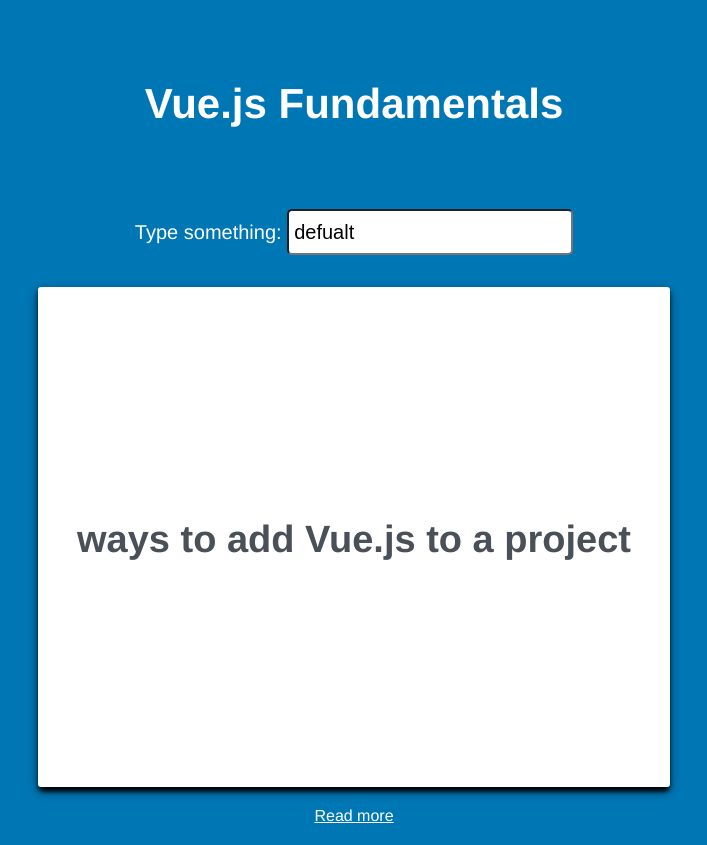
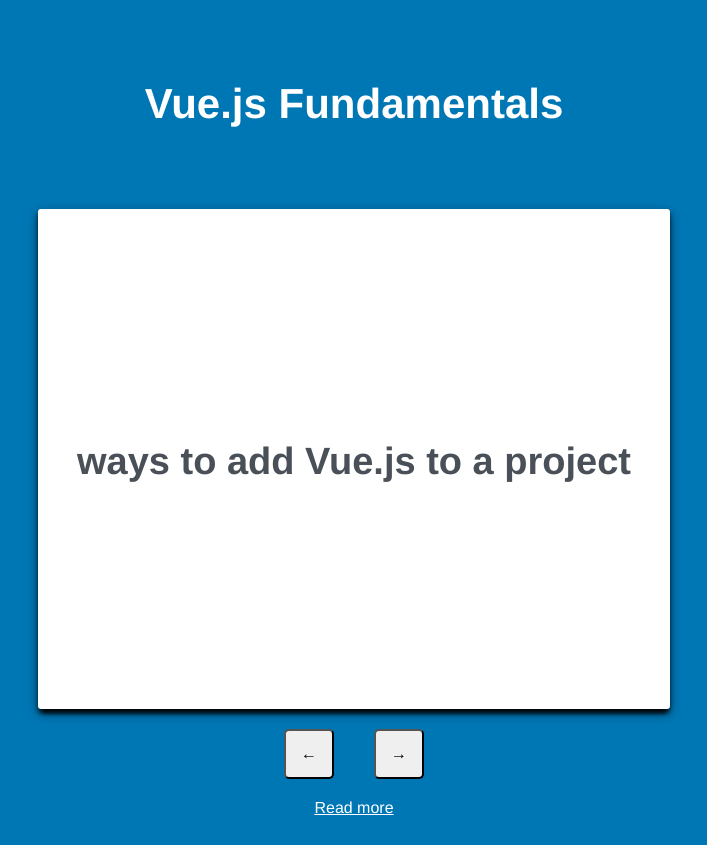
Before and after one commit to derrak/learn-VueJS, a plain HTML site: page Chap_01/index.html in a window 1280 px wide. Shown: the whole page, without its empty margins (286-993 px from the left). Drawn offline with nearby package versions, Linux system fonts and the light colour scheme.

Commit message:
add nav buttons and click flip functionality

```diff
--- a/Chap_01/index.html
+++ b/Chap_01/index.html
@@ -10,16 +10,19 @@
         <div id="app">
             <h1 v-text="deckName"></h1>
 
-            <div class="user-input">
-                Type something: <input type="text" v-model="userInput">
+            <!-- add click handler with statement value to div -->
+            <!-- @ is shorthand for v-on: -->
+            <div @click="flipped = !flipped" class="card">
+                <h2 v-text="flipped ? '' : cards[index].front"></h2>
+                <div v-html="flipped ? cards[index].back : '' "></div>
             </div>
 
-            <div class="card">
-                <!-- <h2 v-text="flipped ? '' : cards[0].front"></h2>
-                <div v-html="flipped ? cards[0].back : '' "></div> -->
-                <h2 v-text="userInput == 'flip' ? '' : cards[0].front"></h2>
-                <div v-html="userInput == 'flip' ? cards[0].back : '' "></div>
+            <div class="navigation">
+            <!-- @click="move" encapsulates logic in method called move -->
+            <button @click="move(-1)" type="button"> &#8592; </button>
+            <button @click="move(1)" type="button"> &#8594; </button>
             </div>
+
             <a :href="readMoreUrl">Read more</a>
             <!-- :href is a shorthand syntax version of v-bind:href=...-->
         </div>
@@ -33,18 +36,26 @@
                 //data is an function our app will work with
                 //returns an object
                 data(){
-                    return{
+                    return {
                         deckName: 'Vue.js Fundamentals',
                         cards: cards, // this could be shortcutted to just say "cards", since it's common to have the same word on both sides of the ":"
+                        index: 0,
                         flipped: false,
-                        readMoreUrl: 'https://vuejs.org/guide/introduction.html',
-                        userInput: 'defualt'
+                        readMoreUrl: 'https://vuejs.org/guide/introduction.html'
                     };
+                },
+                methods: {
+                    move(change) {
+                        if (this.cards[this.index + change]){
+                        this.index += change;
+                        this.flipped = false;
+                    }
+                }
+
                 }
             }
             //save reference to created app in const called app
             const app = Vue.createApp(FlashCardApp).mount('#app');
         </script>
-
     </body>
 </html>
```
